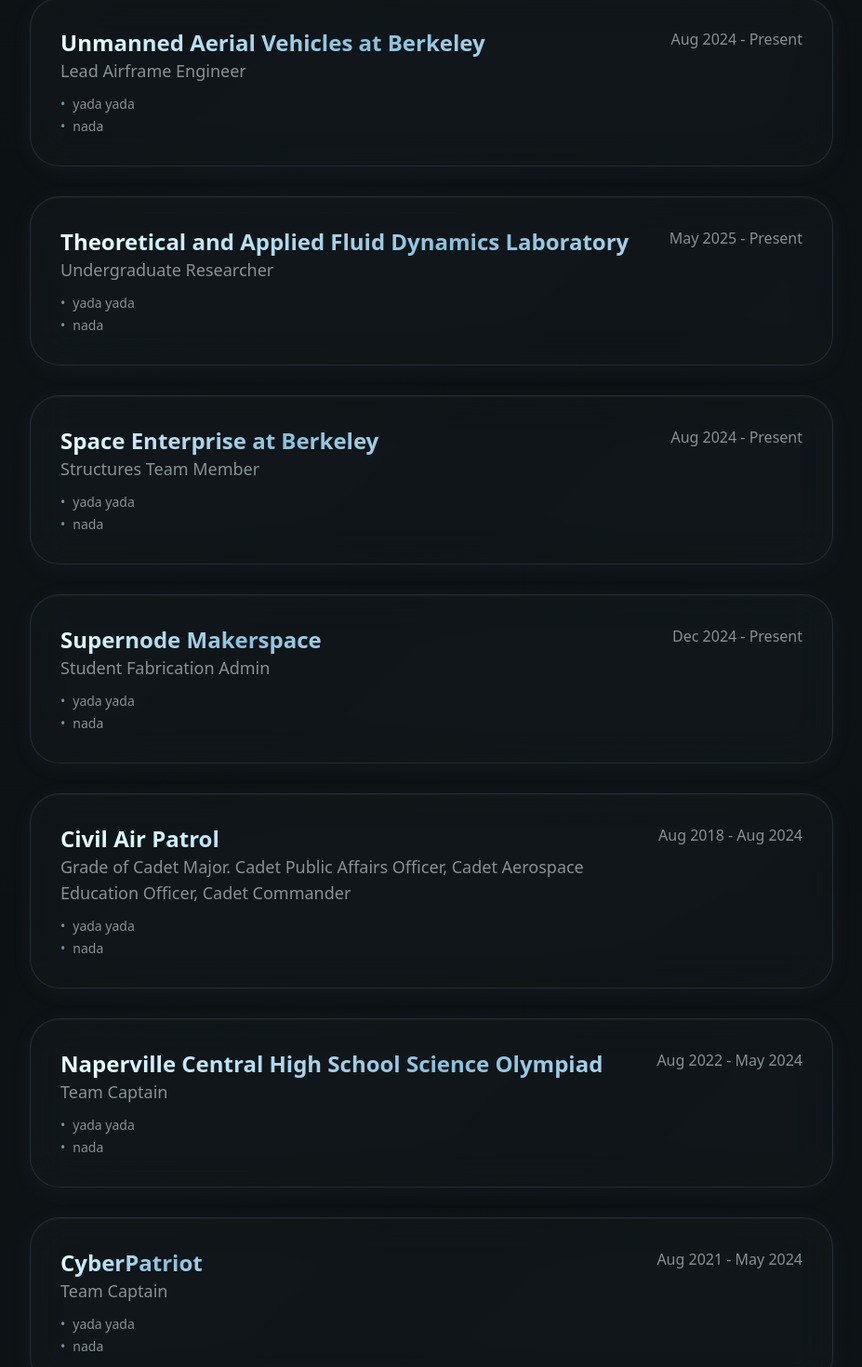
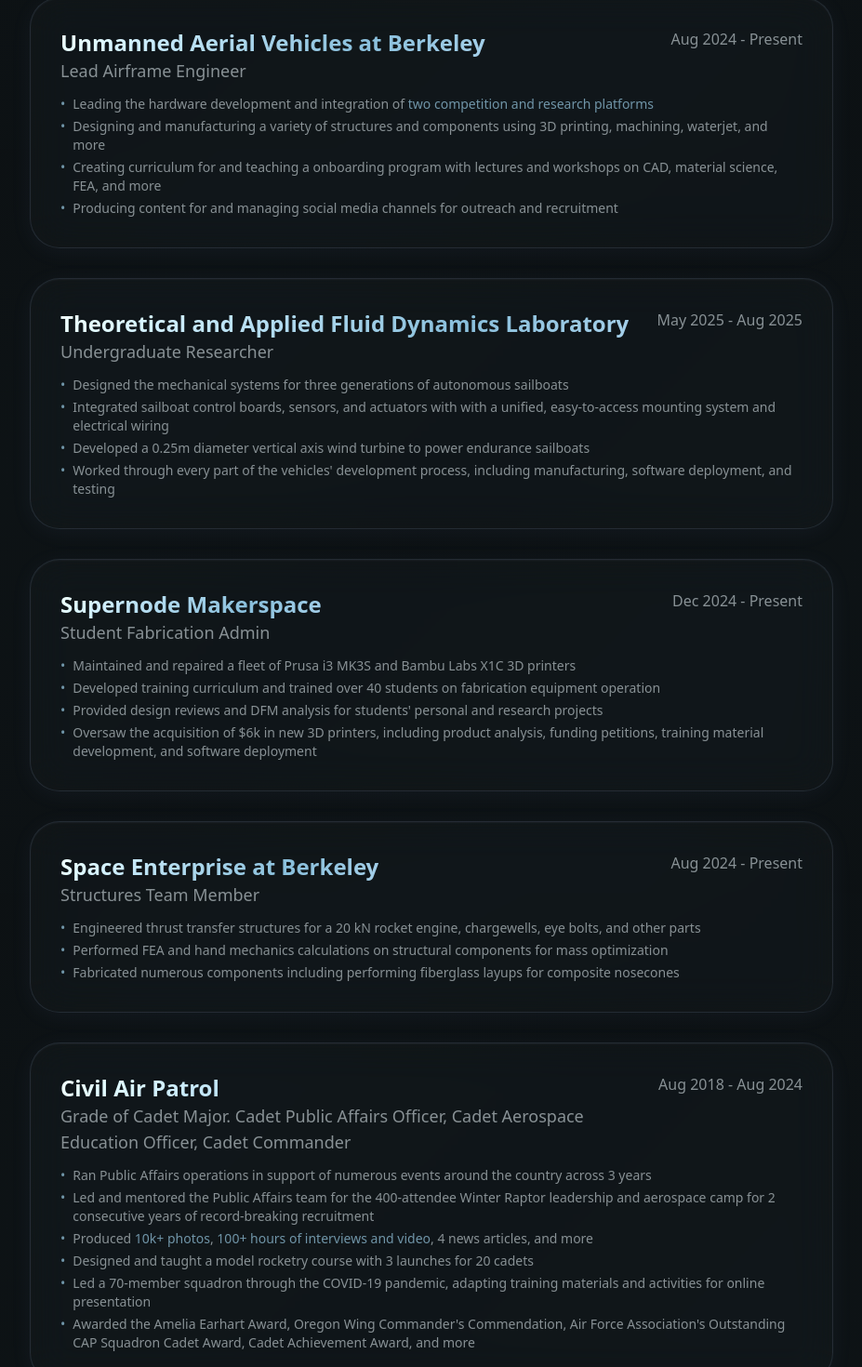
Before and after one commit to skybound0532/skybound0532.github.io, a Next.js app: page / in a window 1280 px wide. Shown: the part 640-2110 px from the top of the page at 93% size, without its empty margins (176-1103 px from the left). Built offline with nearby package versions, Linux system fonts and the light colour scheme.

Commit message:
update activities and projects content

```diff
--- a/app/page.tsx
+++ b/app/page.tsx
@@ -139,7 +139,7 @@
   role: string;
   date: string;
   description?: string;
-  accomplishments?: string[];
+  accomplishments?: string[] | React.ReactNode[];
 };
 
 const activities: Activity[] = [
@@ -148,17 +148,48 @@
     role: "Lead Airframe Engineer",
     date: "Aug 2024 - Present",
     accomplishments: [
-      "yada yada",
-      "nada"
-    ]
+      (<>
+        Leading the hardware development and integration of{" "}
+        <a
+          href="/projects"
+          target="_blank"
+          rel="noopener noreferrer"
+          className="text-primary hover:underline"
+        >
+          two competition and research platforms
+        </a>
+      </>),
+      (<>
+        Designing and manufacturing a variety of structures and components using 3D printing, machining, waterjet, and more
+      </>),
+      (<>
+        Creating curriculum for and teaching a onboarding program with lectures and workshops on CAD, material science, FEA, and more
+      </>),
+      (<>
+        Producing content for and managing social media channels for outreach and recruitment
+      </>)
+    ],
   },
   {
     title: "Theoretical and Applied Fluid Dynamics Laboratory",
     role: "Undergraduate Researcher",
-    date: "May 2025 - Present",
+    date: "May 2025 - Aug 2025",
     accomplishments: [
-      "yada yada",
-      "nada"
+      "Designed the mechanical systems for three generations of autonomous sailboats",
+      "Integrated sailboat control boards, sensors, and actuators with with a unified, easy-to-access mounting system and electrical wiring",
+      "Developed a 0.25m diameter vertical axis wind turbine to power endurance sailboats",
+      "Worked through every part of the vehicles' development process, including manufacturing, software deployment, and testing"
+    ]
+  },
+  {
+    title: "Supernode Makerspace",
+    role: "Student Fabrication Admin",
+    date: "Dec 2024 - Present",
+    accomplishments: [
+      "Maintained and repaired a fleet of Prusa i3 MK3S and Bambu Labs X1C 3D printers",
+      "Developed training curriculum and trained over 40 students on fabrication equipment operation",
+      "Provided design reviews and DFM analysis for students' personal and research projects",
+      "Oversaw the acquisition of $6k in new 3D printers, including product analysis, funding petitions, training material development, and software deployment"
     ]
   },
   {
@@ -166,17 +197,9 @@
     role: "Structures Team Member",
     date: "Aug 2024 - Present",
     accomplishments: [
-      "yada yada",
-      "nada"
-    ]
-  },
-  {
-    title: "Supernode Makerspace",
-    role: "Student Fabrication Admin",
-    date: "Dec 2024 - Present",
-    accomplishments: [
-      "yada yada",
-      "nada"
+      "Engineered thrust transfer structures for a 20 kN rocket engine, chargewells, eye bolts, and other parts",
+      "Performed FEA and hand mechanics calculations on structural components for mass optimization",
+      "Fabricated numerous components including performing fiberglass layups for composite nosecones"
     ]
   },
   {
@@ -184,17 +207,67 @@
     role: "Grade of Cadet Major. Cadet Public Affairs Officer, Cadet Aerospace Education Officer, Cadet Commander",
     date: "Aug 2018 - Aug 2024",
     accomplishments: [
-      "yada yada",
-      "nada"
+      (<>
+        Ran Public Affairs operations in support of numerous events around the country across 3 years
+      </>),
+      (<>
+        Led and mentored the Public Affairs team for the 400-attendee Winter Raptor leadership and aerospace camp for 2 consecutive years of record-breaking recruitment
+      </>),
+      (<>
+        Produced{" "}
+        <a
+          href="https://photos.cap.gov/Pacific-Region/Encampment/Winter-Raptor-VII-2023"
+          target="_blank"
+          rel="noopener noreferrer"
+          className="text-primary hover:underline"
+        >
+          10k+ photos
+        </a>
+        ,{" "}
+        <a
+          href="https://www.youtube.com/@winterraptorencampment"
+          target="_blank"
+          rel="noopener noreferrer"
+          className="text-primary hover:underline"
+        >
+          100+ hours of interviews and video
+        </a>
+        , 4 news articles, and more
+      </>),
+      (<>
+        Designed and taught a model rocketry course with 3 launches for 20 cadets
+      </>),
+      (<>
+        Led a 70-member squadron through the COVID-19 pandemic, adapting training materials and activities for online presentation
+      </>),
+      (<>
+        Awarded the Amelia Earhart Award, Oregon Wing Commander's Commendation, Air Force Association's Outstanding CAP Squadron Cadet Award, Cadet Achievement Award, and more
+      </>)
     ]
   },
   {
     title: "Naperville Central High School Science Olympiad",
     role: "Team Captain",
-    date: "Aug 2022 - May 2024",
+    date: "Aug 2020 - May 2024",
     accomplishments: [
-      "yada yada",
-      "nada"
+      (<>
+        Designed and built {" "}
+        <a
+          href="/projects"
+          target="_blank"
+          rel="noopener noreferrer"
+          className="text-primary hover:underline"
+        >
+          autonomous maze navigating robots
+        </a>
+        {" "} and endurance freeflight aircraft among many other systems
+      </>),
+      (<>
+        Placed in the top 3 in countless events across 4 years of regional and state competitions
+      </>),
+      (<>
+        Restructed team recruitment and training processes, boosting appicants by 20% and 9-place improvement at state competition
+      </>)
     ]
   },
   {
@@ -202,17 +275,13 @@
     role: "Team Captain",
     date: "Aug 2021 - May 2024",
     accomplishments: [
-      "yada yada",
-      "nada"
+      "Founded a team at my highschool after competing with Civil Air Patrol Squadron",
+      "Placed 3rd in state in the Open Division and 2nd in state in the All Service Division in the Platinum Tier"
     ]
   },
   {
     title: "Boy Scouts of America",
     role: "Eagle Scout",
     date: "2016 - 2023",
-    accomplishments: [
-      "yada yada",
-      "nada"
-    ]
   },
 ];
--- a/app/projects/page.tsx
+++ b/app/projects/page.tsx
@@ -3,6 +3,7 @@
 
 type Project = {
   title: string | React.ReactNode;
+  id?: string;
   date: string;
   description: string | React.ReactNode;
   image?: string;
@@ -10,6 +11,7 @@
   imageHeight?: string; // Deprecated in favor of aspect ratio
   aspectRatio?: string; // CSS aspect-ratio string like "16 / 9" or "4 / 3" or "1 / 1"
   tags?: string[];
+  list?: string[];
 };
 
 const currentProjects: Project[] = [
@@ -57,6 +59,18 @@
     ),
     tags: ["Autodesk Inventor", "Klipper", "Motion System Design", "SLM 3D Printing", " FDM 3D Printing"],
   },
+  {
+    title: "Everything Else",
+    date: "Whenever",
+    description: "A list of projects I've been working on on and off either because I don't have money or time.",
+    list: [
+      "Turn signals and accelerometer-controlled brakelight for my bike",
+      "Optical drone tracker for autonomously filming drones",
+      "Ridge Wallet style wallet with an embedded Moto Tag",
+      "4-axis camera gimbal",
+      "Python script to shut down a shared Palworld server when no player is online",
+    ]
+  }
 ];
 
 const pastProjects: Project[] = [
@@ -71,7 +85,7 @@
       <>
         Designed and built a thrust vectoring VTOL vehicle around a 90mm EDF running the SingleCopter ArduPilot configuration. It flies, kinda. ArduPilot seems to handle the gyroscopic procession well enough, but I'm still working on tuning the PID and many other aspects of the software. All 3D printed parts were designed to be as easy to print as possible with minimal supports. This project was inspired by the {" "}
         <a
-          href="https://omeganaught.com/2018/08/ikarus-electric-rocket/"
+          href="https://www.youtube.com/watch?v=RMeEh5OUaDs/"
           target="_blank"
           rel="noopener noreferrer"
           className="text-primary hover:underline"
@@ -130,7 +144,7 @@
       </>
     ),
   image: "/miku1.JPG",
-  aspectRatio: "4 / 3",
+  aspectRatio: "5 / 3",
     tags: ["Mainsail", "Klipper", "Electronics Assembly", "Wiring Harnesses", "3D Printing"],
   },
   {
@@ -143,7 +157,7 @@
     description:
       "Designed for Science Olympiad's Robot Tour event. It runs on an Arduino-style RP2040 board with cheap ultrasonic sensors, an IMU, and wheel encoders for localization and dead reckoning. I briefly experimented with optical flow sensors as well. The 3D printed chassis was designed with three goals in mind: easy access to all electronics, compact size to avoid hitting walls, and modularity to easily iterate on the hardware. It won 1st at the 2024 COD Regionals and 4th place at the ISO State competition.",
   image: "/charlotte.JPG",
-    aspectRatio: "4 / 3",
+    aspectRatio: "5 / 3",
     tags: ["C++", "Arduino", "Autodesk Inventor", "Breadboarding", "3D Printing"],
   },
   {
@@ -263,6 +277,17 @@
         <p className="text-base leading-relaxed text-muted-foreground">
           {project.description}
         </p>
+
+        {project.list && (
+          <ul className="mt-3 space-y-1 text-sm text-muted-foreground">
+            {project.list.map((item, i) => (
+              <li key={i} className="flex gap-2">
+                <span className="text-primary">•</span>
+                <span>{item}</span>
+              </li>
+            ))}
+          </ul>
+        )}
       </div>
     </div>
   );
```
